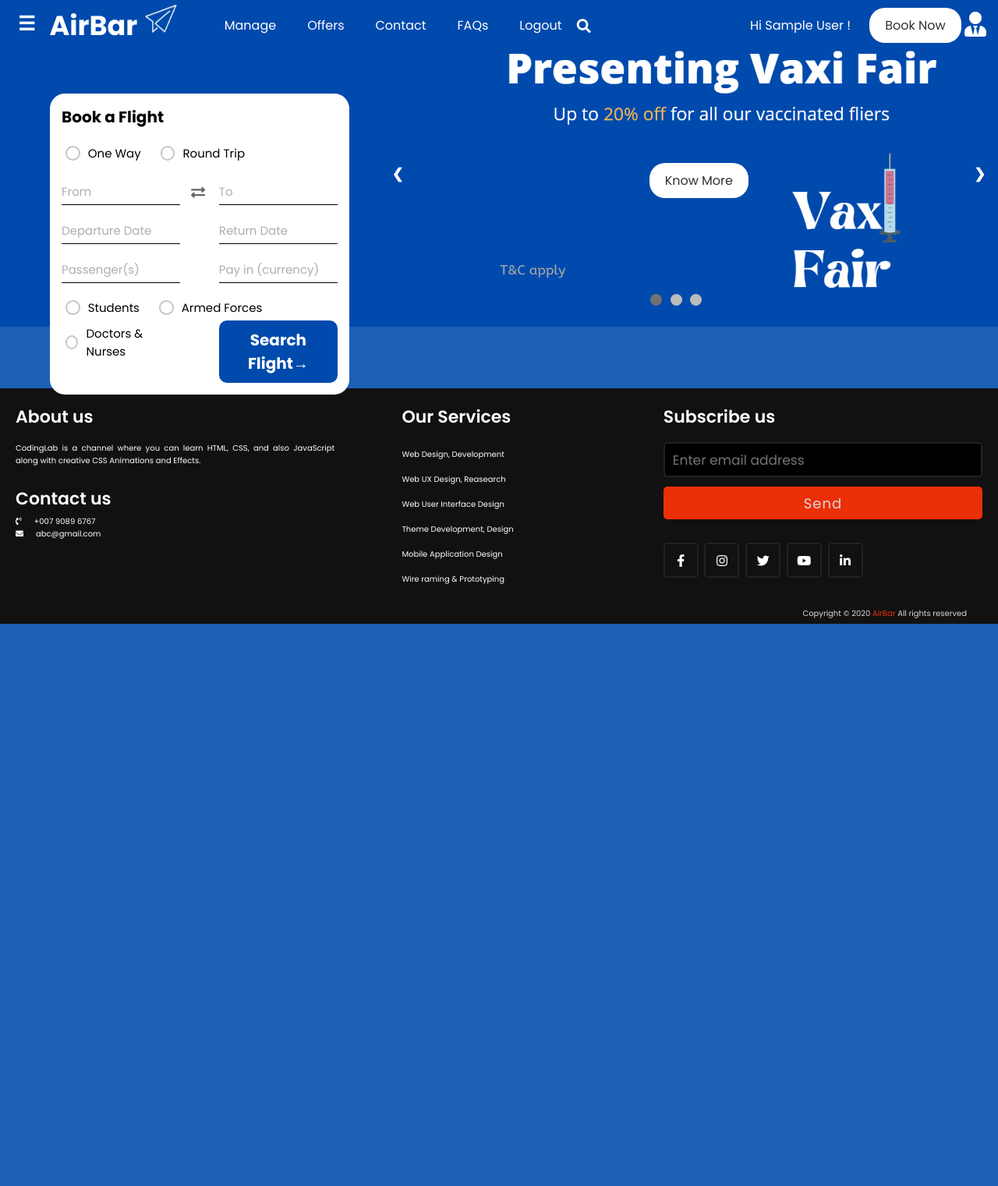
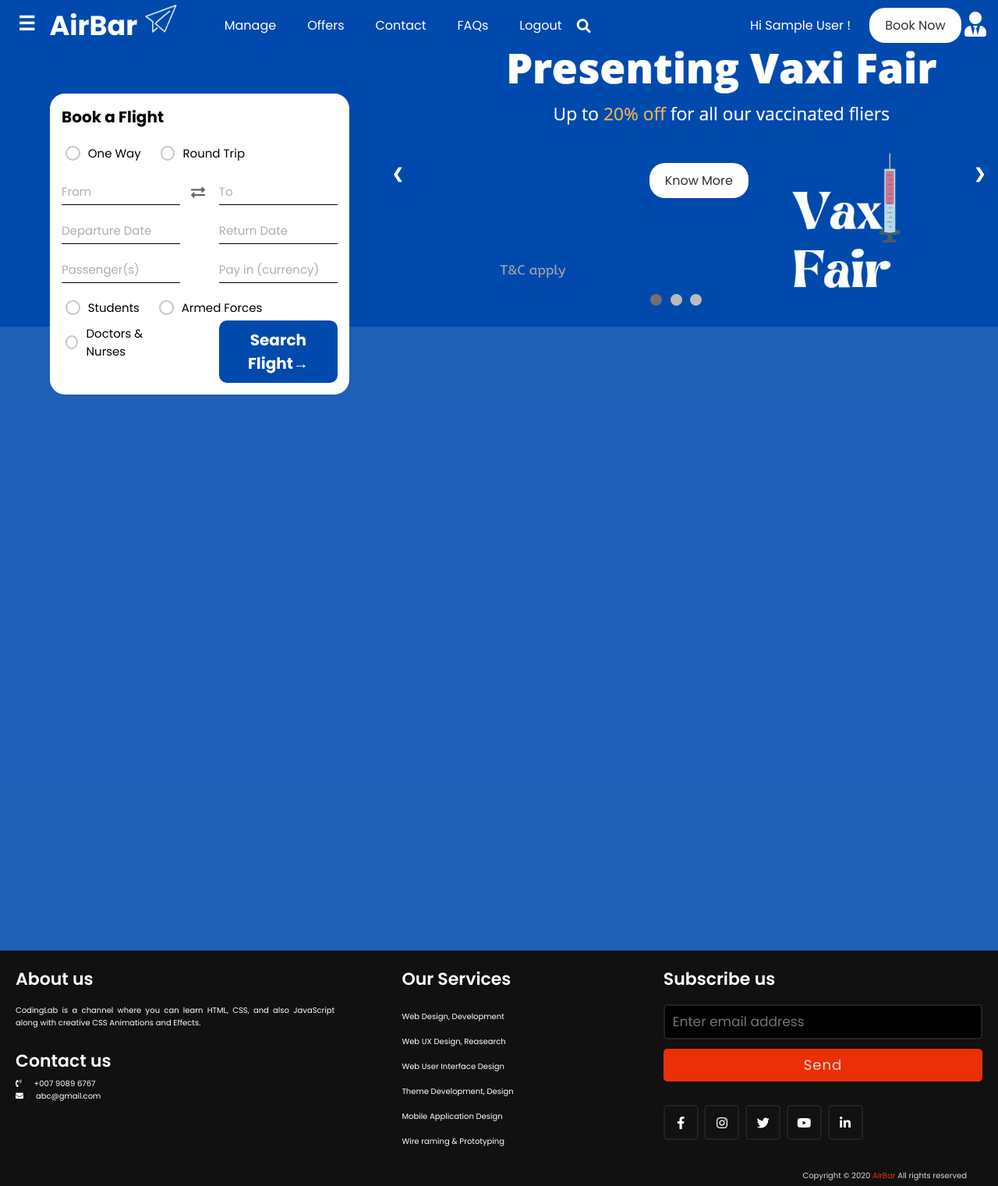
Before and after one commit to Srishtikumari2002/AirBar, a PHP site: page /index.php in a window 1280 px wide. Shown: the whole page at 78% size. Before the commit the page ends 800 px from the top, so only its background shows below. Run offline with PHP 8.4, Linux system fonts and the light colour scheme; the visitor is signed in with stand-in values (Sample User, id 1); data that the repository does not hold is empty; some libraries are stand-ins or nearby versions.

Commit message:
Updated Footer

```diff
--- a/Css/footer.css
+++ b/Css/footer.css
@@ -8,10 +8,6 @@
 }
 footer{
   width: 100%;
-  position: absolute;
-  right: 0;
-  bottom: 0;
-  left: 0;
   background: #111;
 }
 footer .content{
```
